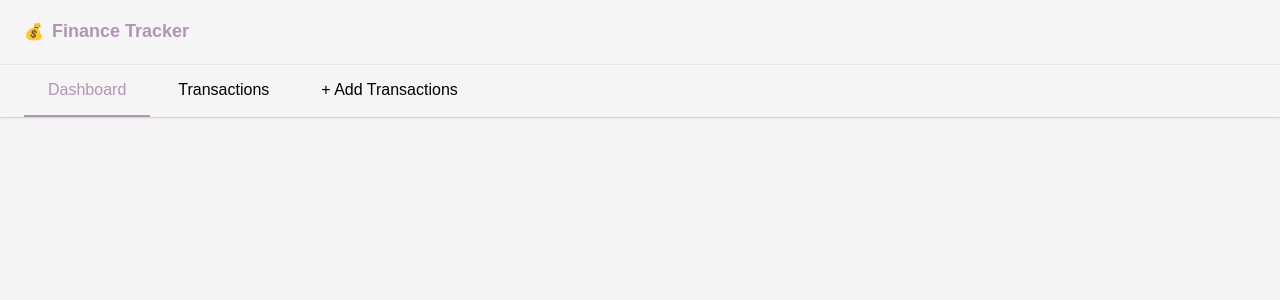
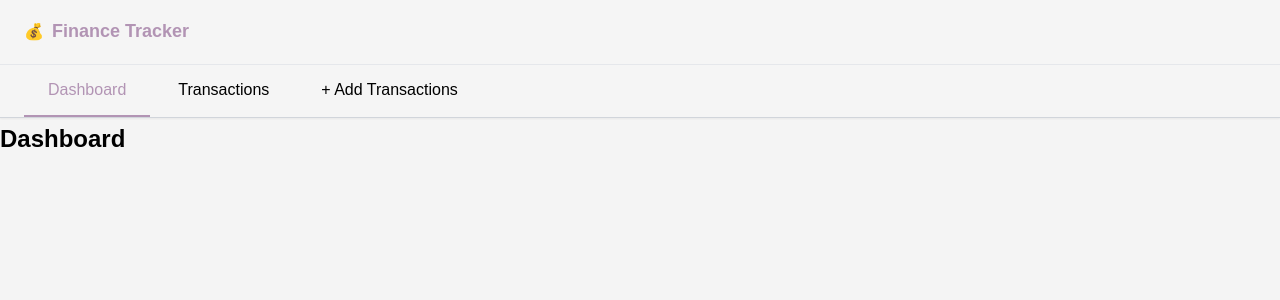
Before and after one commit to princymaheshwari/finance-tracker, a React (Vite) app: page / in a window 1280 px wide. Shown: the top 300 px of the page. Built offline with nearby package versions, Linux system fonts and the light colour scheme.

Commit message:
Added Components

```diff
--- a/src/App.tsx
+++ b/src/App.tsx
@@ -1,5 +1,8 @@
 import { useState } from "react";
 import styles from "./App.module.css";
+import Transactions from "./components/Transactions";
+import TransactionForm from "./components/TransactionForm";
+import Dashboard from "./components/Dashboard";
 
 type View = "dashboard" | "transactions" | "add";
 
@@ -37,6 +40,12 @@ function App() {
           </button>
         </div>
       </nav>
+
+      <section className={styles.main}>
+        {currentView === "dashboard" && <Dashboard />}
+        {currentView === "transactions" && <Transactions />}
+        {currentView === "add" && <TransactionForm />}
+      </section>
     </main>
   );
 }
--- /dev/null
+++ b/src/components/Dashboard.tsx
@@ -0,0 +1,9 @@
+const Dashboard = () => {
+  return (
+    <div>
+      <h1>Dashboard</h1>
+    </div>
+  );
+};
+
+export default Dashboard;
--- /dev/null
+++ b/src/components/TransactionForm.tsx
@@ -0,0 +1,9 @@
+const TransactionForm = () => {
+  return (
+    <div>
+      <h1>TransactionForm</h1>
+    </div>
+  );
+};
+
+export default TransactionForm;
--- /dev/null
+++ b/src/components/Transactions.tsx
@@ -0,0 +1,9 @@
+const Transactions = () => {
+  return (
+    <div>
+      <h1>Transactions</h1>
+    </div>
+  );
+};
+
+export default Transactions;
```
